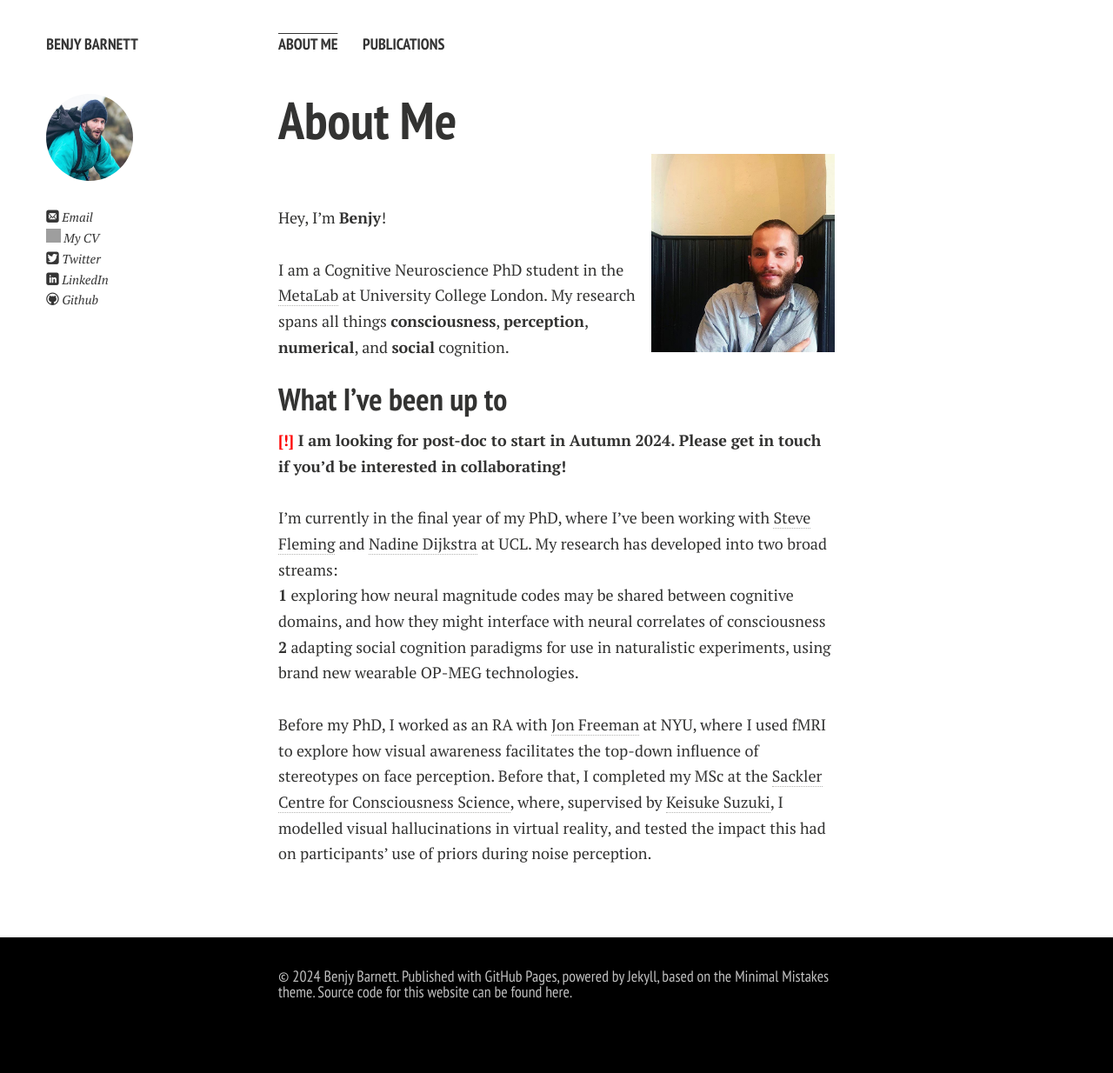
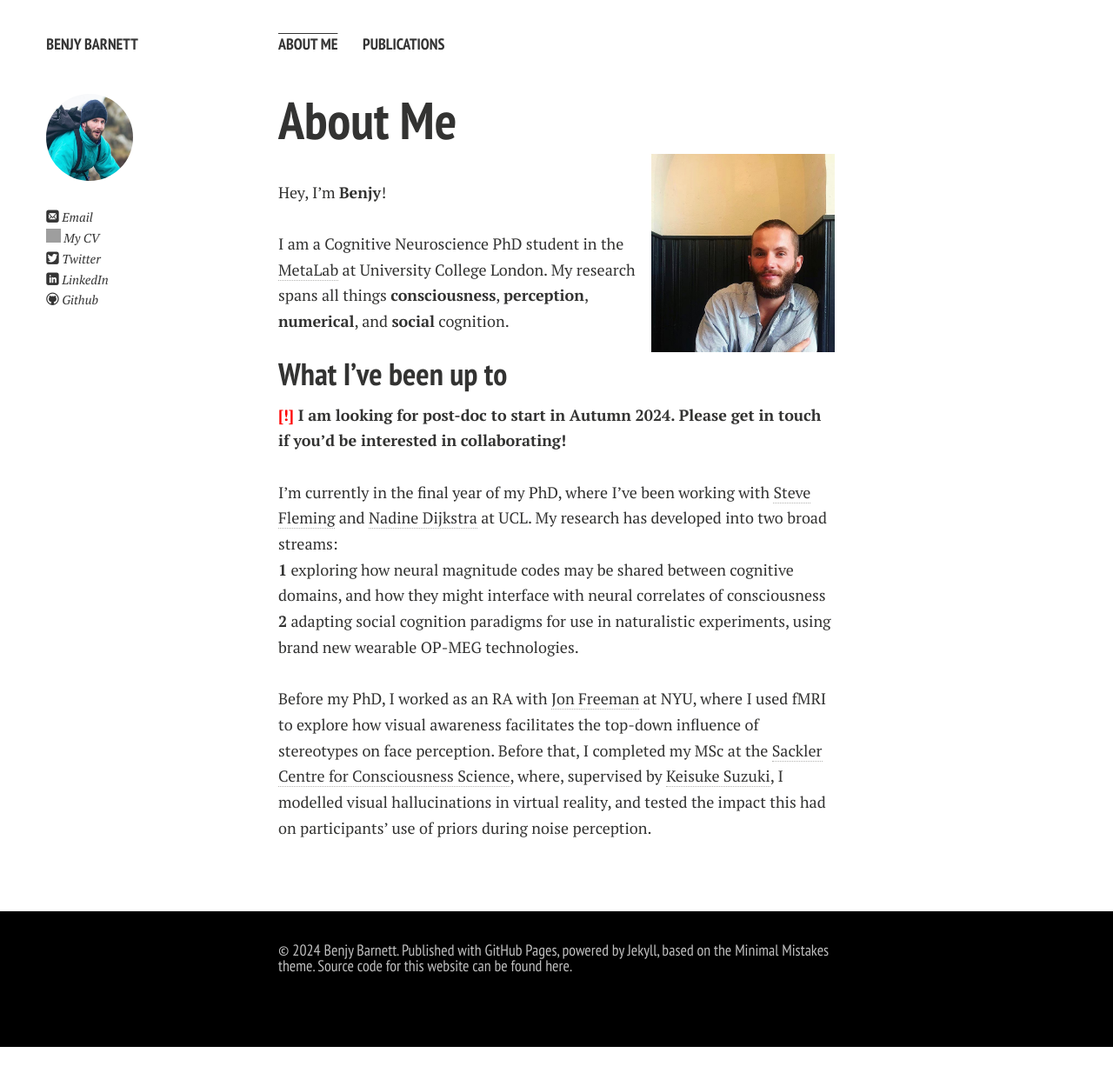
Before and after one commit to benjybarnett/benjybarnett.github.io, a Jekyll site: the page built from index.md, in a window 1280 px wide. Shown: the whole page at 87% size. Built offline with Jekyll 4.4.1, drawn with Linux system fonts in a browser that asks for light colours; nearby versions of some CDN libraries; comment, search, counter and statistics services are not loaded; a style sheet for code colours, icons or effects is not loaded; our own code applies the rules of GitHub Pages for plain Markdown files; after the commit the page ends 1204 px from its top, so only the background shows below that.

Commit message:
update pubs

```diff
--- a/index.md
+++ b/index.md
@@ -5,7 +5,7 @@
 # About Me
 
 <img src="images/me.jpg" class="floatpic" width="360" height="480">
-<br><br>
+<br>
 Hey, I'm **Benjy**! <br><br>
 
 I am a Cognitive Neuroscience PhD student in the <a href="https://metacoglab.org/MetaLab">MetaLab</a> at University College London. My research spans all things **consciousness**, **perception**, **numerical**, and **social** cognition.
```
Also changed, not shown: publications.md (+1 -1 lines).
